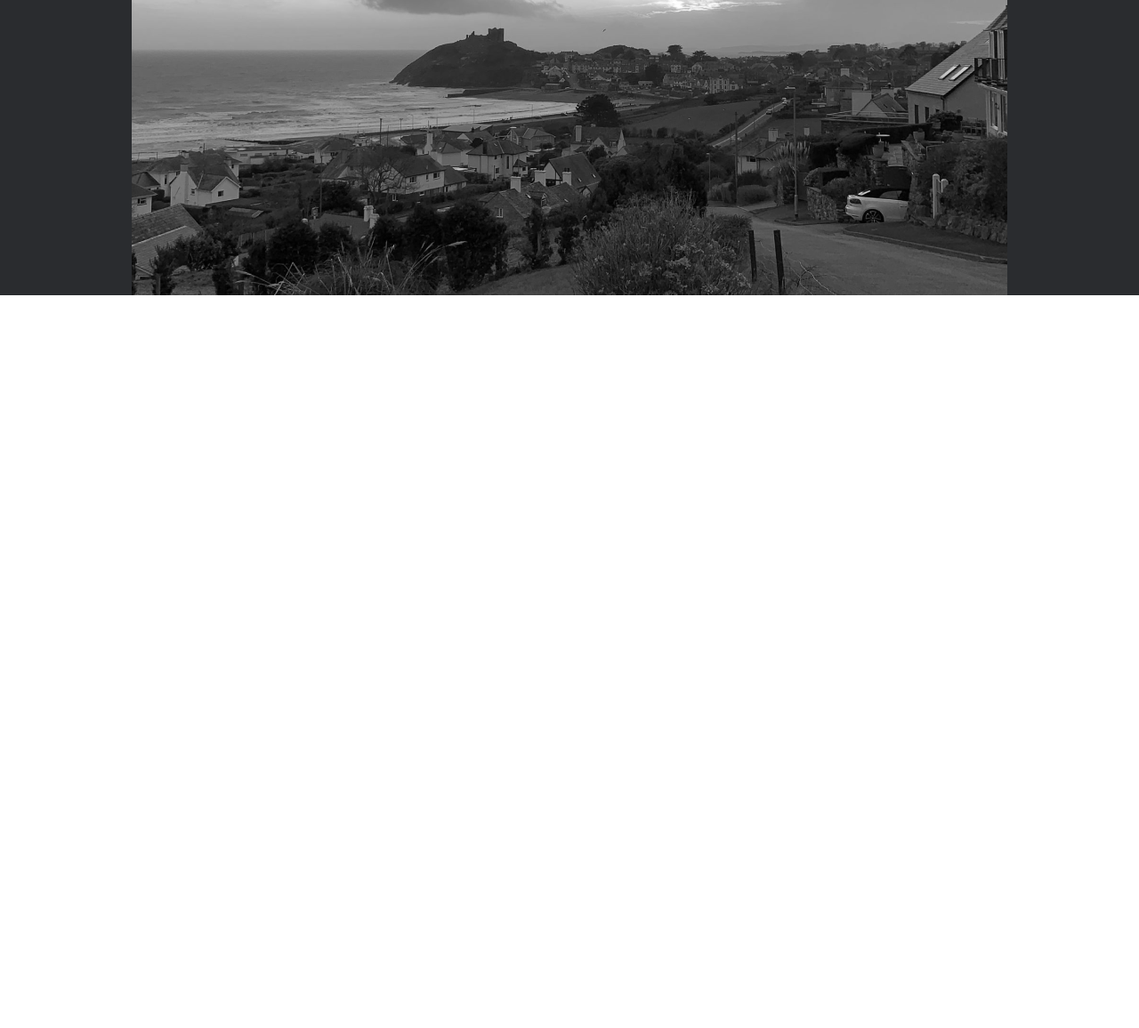
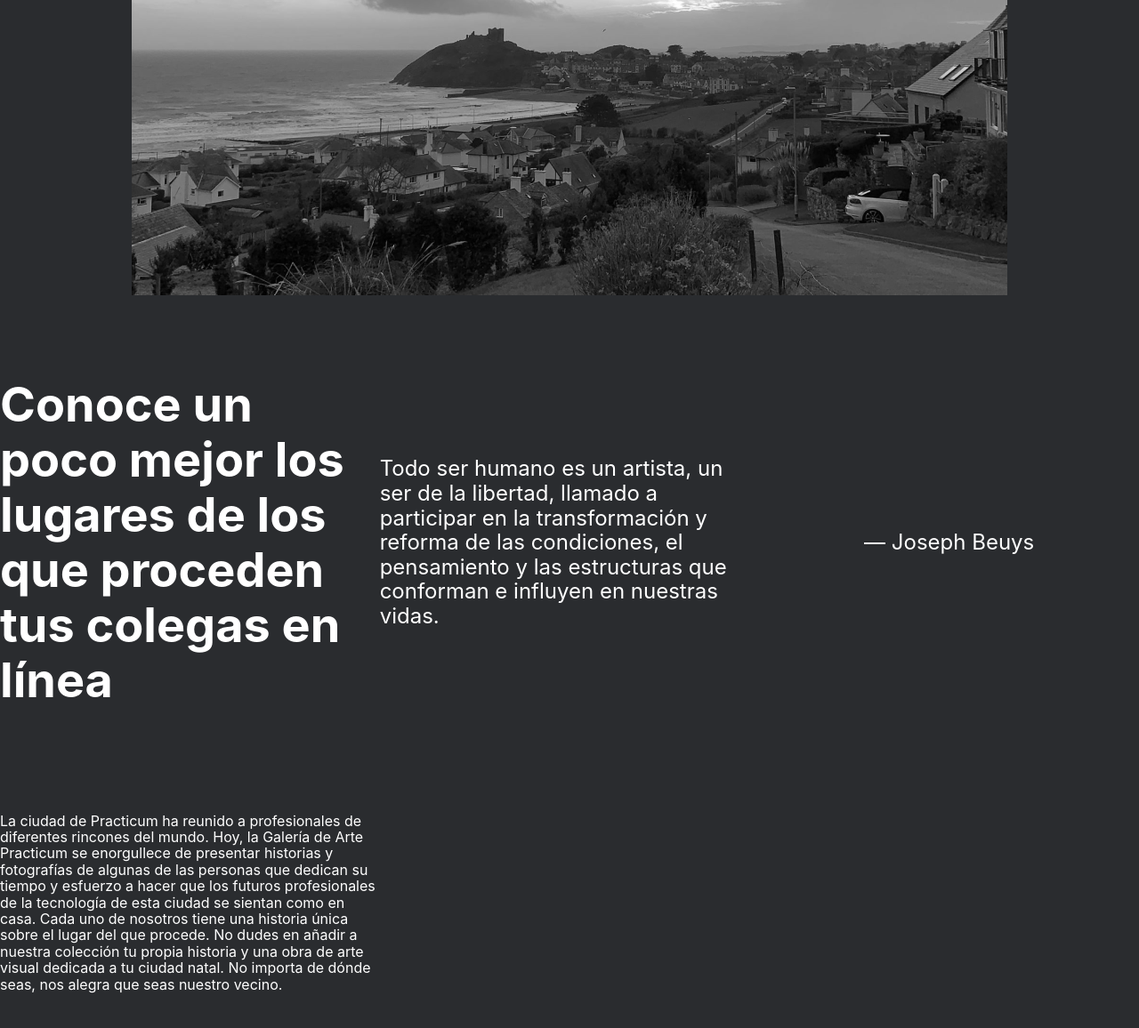
Before and after one commit to cgomezhub/web_project_3_esp, a plain HTML site: page index.html in a window 1280 px wide. Shown: the part 664-1820 px from the top of the page at 89% size. Before the commit the page ends 996 px from the top, so only its background shows below. Drawn offline with Linux system fonts and the light colour scheme.

Commit message:
intro antes del posicionamiento

```diff
--- /dev/null
+++ b/blocks/intro/__author/intro__author.css
@@ -0,0 +1,7 @@
+.intro__author{
+    font-family: Inter;
+    font-size: 24px;
+    color: rgba(255, 255, 255, 1);
+    margin: auto;
+    text-align: right;
+}
--- /dev/null
+++ b/blocks/intro/__cita/intro__cita.css
@@ -0,0 +1,6 @@
+.intro__cita{
+    font-family: Inter;
+    font-size: 24px;
+    color: rgba(255, 255, 255, 1);
+    margin: auto;
+}
--- /dev/null
+++ b/blocks/intro/__paragraph/intro__paragraph.css
@@ -0,0 +1,6 @@
+.intro__paragraph{
+    font-family: Inter;
+    font-size: 16px;
+    color: rgba(255, 255, 255, 1);
+    margin: auto;
+}
--- /dev/null
+++ b/blocks/intro/__title/intro__title.css
@@ -0,0 +1,6 @@
+.intro__title{
+    font-family: Inter;
+    font-size: 54px;
+    color: rgba(255, 255, 255, 1);
+    margin: auto;
+}
--- /dev/null
+++ b/blocks/intro/intro.css
@@ -0,0 +1,7 @@
+.intro{
+    width:100%;
+    padding-top: 92px;
+    display: grid;
+    grid-template-columns: 1fr 1fr 1fr;
+    grid-template-rows: 3.41fr 4fr 1fr 5.38fr;
+}
--- a/index.css
+++ b/index.css
@@ -21,3 +21,10 @@
 @import url(./blocks/lead/__title/lead__title.css);
 @import url(./blocks/lead/__subtitle/lead__subtitle.css);
 @import url(./blocks/lead/__image/lead__image.css);
+
+/* intro */
+@import url(./blocks/intro/intro.css);
+@import url(./blocks/intro/__title/intro__title.css);
+@import url(./blocks/intro/__cita/intro__cita.css);
+@import url(./blocks/intro/__author/intro__author.css);
+@import url(./blocks/intro/__paragraph/intro__paragraph.css);
--- a/index.html
+++ b/index.html
@@ -17,6 +17,12 @@
           <h2 class="lead__subtitle">Un viaje épico de Kentucky a Burundi pasando por Gales y Ucrania</h2>
           <img src="./imagenes/__image_lead.png" alt="imagen de pueblo en el mar" class="lead__image">
         </section>
+        <section class="intro">
+            <h2 class="intro__title">Conoce un poco mejor los lugares de los que proceden tus colegas en línea</h2>
+            <p class="intro__cita">Todo ser humano es un artista, un ser de la libertad, llamado a participar en la transformación y reforma de las condiciones, el pensamiento y las estructuras que conforman e influyen en nuestras vidas.</p>
+            <span class="intro__author">— Joseph Beuys</span>
+            <p class="intro__paragraph">La ciudad de Practicum ha reunido a profesionales de diferentes rincones del mundo. Hoy, la Galería de Arte Practicum se enorgullece de presentar historias y fotografías de algunas de las personas que dedican su tiempo y esfuerzo a hacer que los futuros profesionales de la tecnología de esta ciudad se sientan como en casa. Cada uno de nosotros tiene una historia única sobre el lugar del que procede. No dudes en añadir a nuestra colección tu propia historia y una obra de arte visual dedicada a tu ciudad natal. No importa de dónde seas, nos alegra que seas nuestro vecino.</p>
+        </section>
       </main>
     </div>
 </body>
```
